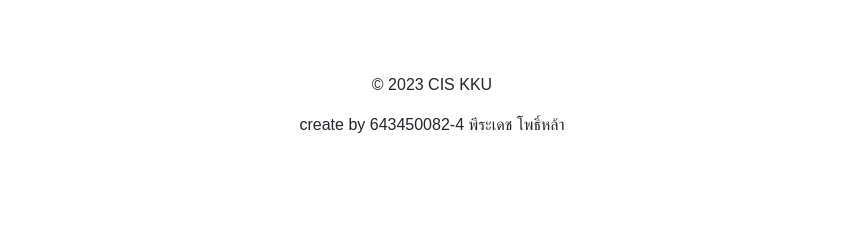
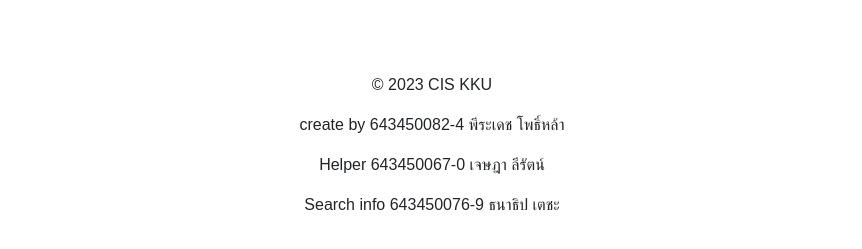
Before and after one commit to peeradechArx/Web-CIS, a website: page index.html in a window 1280 px wide. Shown: the part 4223-4472 px from the top of the page, without its empty margins (208-1070 px from the left). Before the commit the page ends 4424 px from the top, so only its background shows below. Drawn offline with nearby package versions, Linux system fonts and the light colour scheme.

Commit message:
Update index.html

```diff
--- a/index.html
+++ b/index.html
@@ -337,6 +337,8 @@
     </footer>
     <p>&copy; 2023 CIS KKU</p>
     <p>create by 643450082-4 พีระเดช โพธิ์หล้า</p>
+    <p>Helper 643450067-0 เจษฎา ลีรัตน์ </p>
+    <p>Search info 643450076-9 ธนาธิป เตชะ </p>
     <script src="script.js"></script>
 </body>
 </html>
```
